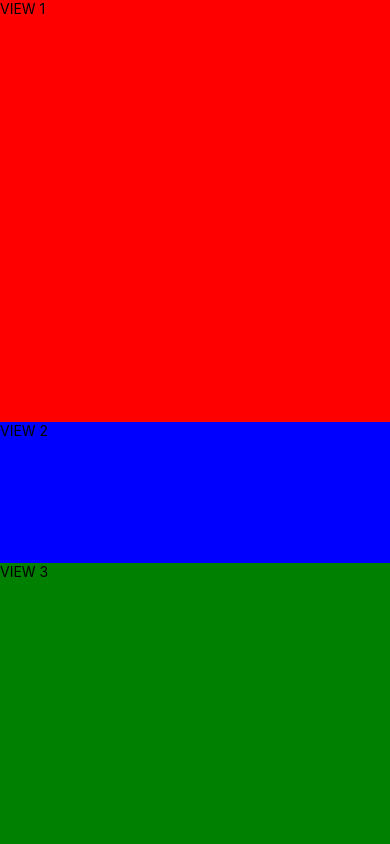
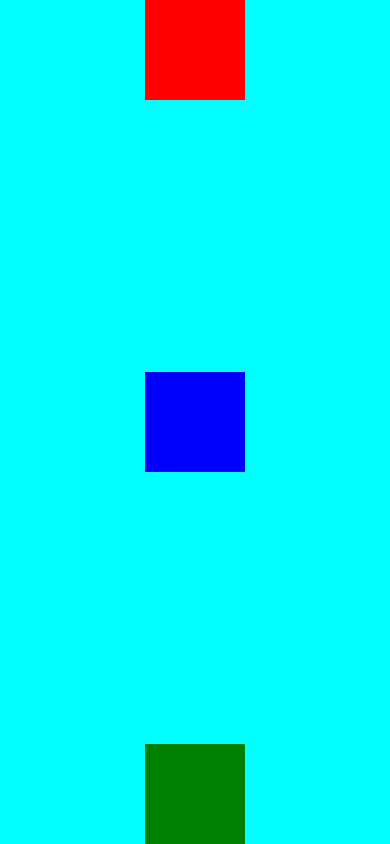
Before and after one commit to ddamlapinar/cscon21-react-native, a React Native app: screen / in a window 390 px wide. Built offline with nearby package versions, Linux system fonts and the light colour scheme.

Commit message:
feat: :ambulance: Flexbox layout props

```diff
--- a/src/App.js
+++ b/src/App.js
@@ -7,14 +7,17 @@ function App() {
   // https://reactnative.dev/docs/flexbox
   return (
     <SafeAreaView style={{flex: 1}}>
-      <View style={{flex: 3, backgroundColor: 'red'}}>
-        <Text>VIEW 1</Text>
-      </View>
-      <View style={{flex: 1, backgroundColor: 'blue'}}>
-        <Text>VIEW 2</Text>
-      </View>
-      <View style={{flex: 2, backgroundColor: 'green'}}>
-        <Text>VIEW 3</Text>
+      <View
+        style={{
+          flex: 1,
+          backgroundColor: 'aqua',
+          alignItems: 'center',
+          justifyContent: 'space-between',
+          // flexDirection: 'row',
+        }}>
+        <View style={{width: 100, height: 100, backgroundColor: 'red'}} />
+        <View style={{width: 100, height: 100, backgroundColor: 'blue'}} />
+        <View style={{width: 100, height: 100, backgroundColor: 'green'}} />
       </View>
     </SafeAreaView>
   );
```
